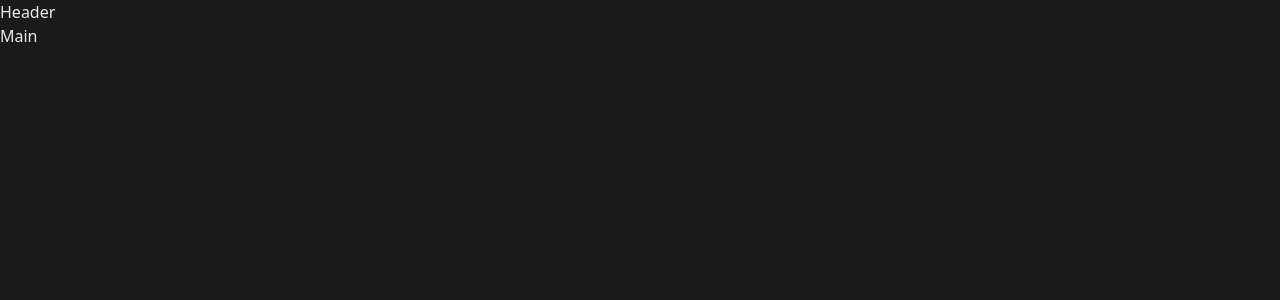
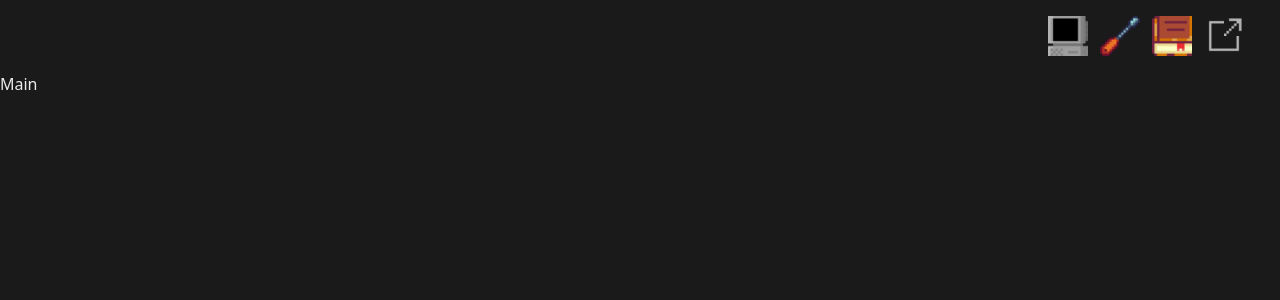
Before and after one commit to Scottsdaaale/portfolio-v2, a Next.js app: page / in a window 1280 px wide. Shown: the top 300 px of the page. Built offline with nearby package versions, Linux system fonts and the light colour scheme.

Commit message:
created header

```diff
--- a/app/components/global/Header.js
+++ b/app/components/global/Header.js
@@ -1,9 +1,102 @@
-import React from 'react'
+'use client';
+import React, { useState, useEffect } from 'react';
+import Link from 'next/link';
+import Image from 'next/image';
 
-function Header() {
+import { Tooltip } from 'react-tooltip';
+
+import computerGif from '../../assets/gifs/Computer.gif';
+import bookGif from '../../assets/gifs/Book.gif';
+import externalLinkGif from '../../assets/gifs/ExternalLink.gif';
+import toolGif from '../../assets/gifs/Tool2.gif';
+import FadeInWrapper from '../common/FadeInWrapper';
+
+const Header = () => {
+  const [opacity, setOpacity] = useState(1);
+
+  useEffect(() => {
+    const handleScroll = () => {
+      // Check if the screen width is less than 768 pixels
+      const isSmallScreen = window.innerWidth < 768;
+      // Update opacity based on scroll position and screen width
+      setOpacity(isSmallScreen && window.scrollY > 0 ? 0 : 1);
+    };
+
+    // Listen for scroll events
+    window.addEventListener('scroll', handleScroll);
+
+    // Cleanup listener on component unmount
+    return () => window.removeEventListener('scroll', handleScroll);
+  }, []);
+
   return (
-    <div>Header</div>
-  )
-}
+    <div className='sticky top-0 flex justify-end items-center p-4 mx-5' style={{ opacity, transition: 'opacity 0.5s ease' }}>
+      <div className='flex gap-3'>
+        <FadeInWrapper delay={5000}>
+          <Link href='/'>
+            <Image
+              src={computerGif}
+              alt='Portfolio Page'
+              width='40'
+              height='40'
+              className=''
+              data-tooltip-id='my-tooltip'
+              data-tooltip-content='Portfolio'
+            />
+          </Link>
+        </FadeInWrapper>
+        <FadeInWrapper delay={5300}>
+          <Link
+            href='/sandbox'
+            data-tooltip-id='my-tooltip'
+            data-tooltip-content='Sandbox'
+          >
+            <Image
+              src={toolGif}
+              alt='Sandbox Page'
+              width='40'
+              height='40'
+              className=''
+            />
+          </Link>
+        </FadeInWrapper>
+        <FadeInWrapper delay={5600}>
+          <Link
+            href='/blog'
+            data-tooltip-id='my-tooltip'
+            data-tooltip-content='Blog'
+            place='right'
+          >
+            <Image
+              src={bookGif}
+              alt='Blog Page'
+              width='40'
+              height='40'
+              className=''
+            />
+          </Link>
+        </FadeInWrapper>
+        <FadeInWrapper delay={5900}>
+          <Link
+            href='https://linktr.ee/scottsdaaale'
+            data-tooltip-id='my-tooltip'
+            data-tooltip-content='LinkTree'
+            place='bottom'
+          >
+            <Image
+              src={externalLinkGif}
+              alt='Link Tree'
+              width='40'
+              height='40'
+              className=''
 
-export default Header
+            />
+          </Link>
+        </FadeInWrapper>
+        <Tooltip id='my-tooltip' place="bottom" />
+      </div>
+    </div>
+  );
+};
+
+export default Header;
```
